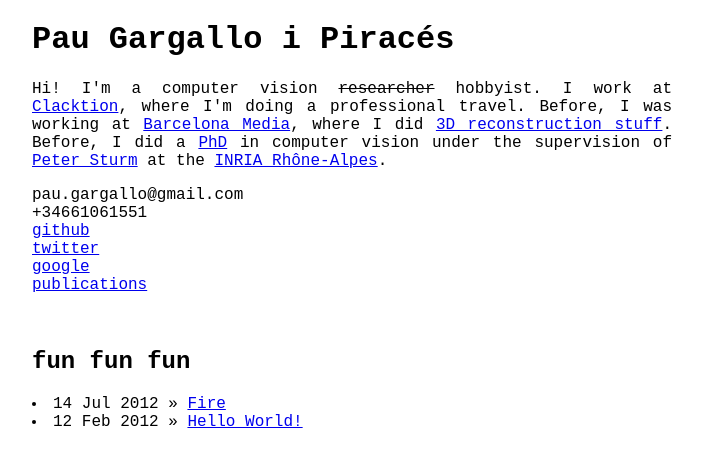
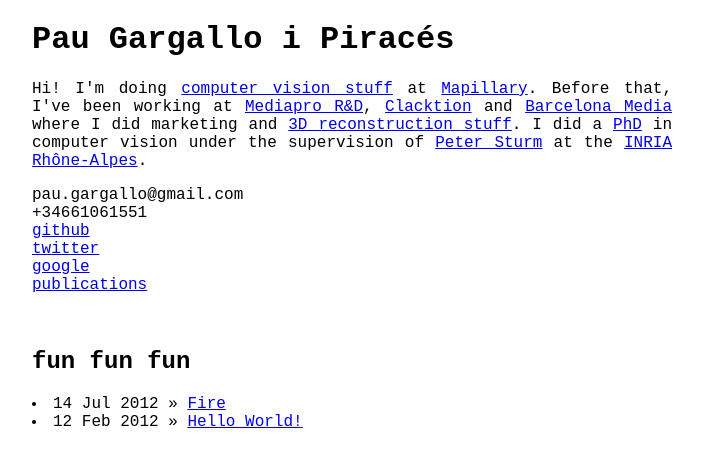
Before and after one commit to paulinus/paulinus.github.io, a Jekyll site: the page built from index.html, in a window 1280 px wide. Shown: the top 467 px of the page, without its empty margins (288-991 px from the left). Built offline with Jekyll 4.4.1, drawn with Linux system fonts in a browser that asks for light colours; Markdown is read by kramdown in place of the engine named in the settings.

Commit message:
Update position.

```diff
--- a/_config.yml
+++ b/_config.yml
@@ -1,3 +1,3 @@
 permalink: /posts/:year-:month-:day-:title.html
-markdown: maruku
+markdown: kramdown
 pygments: true
--- a/index.html
+++ b/index.html
@@ -6,7 +6,8 @@
 
 <h1>Pau Gargallo i Piracés</h1>
 <p>
-Hi! I'm a computer vision <strike>researcher</strike> hobbyist.  I work at <a href="http://clacktion.com/">Clacktion</a>, where I'm doing a professional travel.  Before, I was working at <a href="http://barcelonamedia.org">Barcelona Media</a>, where I did <a href="http://www.youtube.com/watch?v=RyYJsQO_K-g">3D reconstruction stuff</a>.  Before, I did a <a href ="publications.html">PhD</a> in computer vision under the supervision of <a href="http://perception.inrialpes.fr/~Sturm/">Peter Sturm</a> at the <a href="http://www.inria.fr/centre/grenoble">INRIA Rhône-Alpes</a>.
+Hi!  I'm doing <a href="https://github.com/mapillary/OpenSfM">computer vision stuff</a> at <a href="http://mapillary.com">Mapillary</a>.  Before that, I've been working at <a href="http://www.mediapro.es/eng/id.php">Mediapro R&D</a>, <a href="http://clacktion.com/">Clacktion</a> and <a href="http://barcelonamedia.org">Barcelona Media</a> where I did marketing and <a href="https://www.youtube.com/watch?v=UePrOp2s31c">3D reconstruction stuff</a>.
+I did a <a href ="publications.html">PhD</a> in computer vision under the supervision of <a href="http://perception.inrialpes.fr/~Sturm/">Peter Sturm</a> at the <a href="http://www.inria.fr/centre/grenoble">INRIA Rhône-Alpes</a>.
 </p>
 <p>
 pau.gargallo@gmail.com<br />
```
